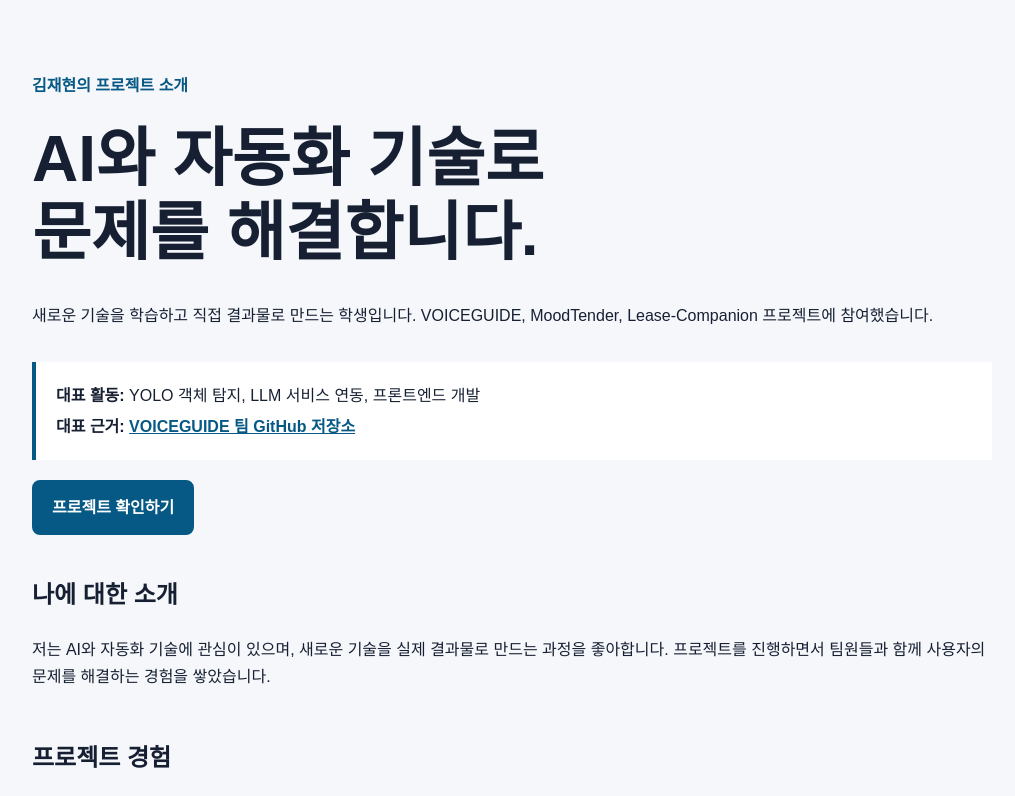
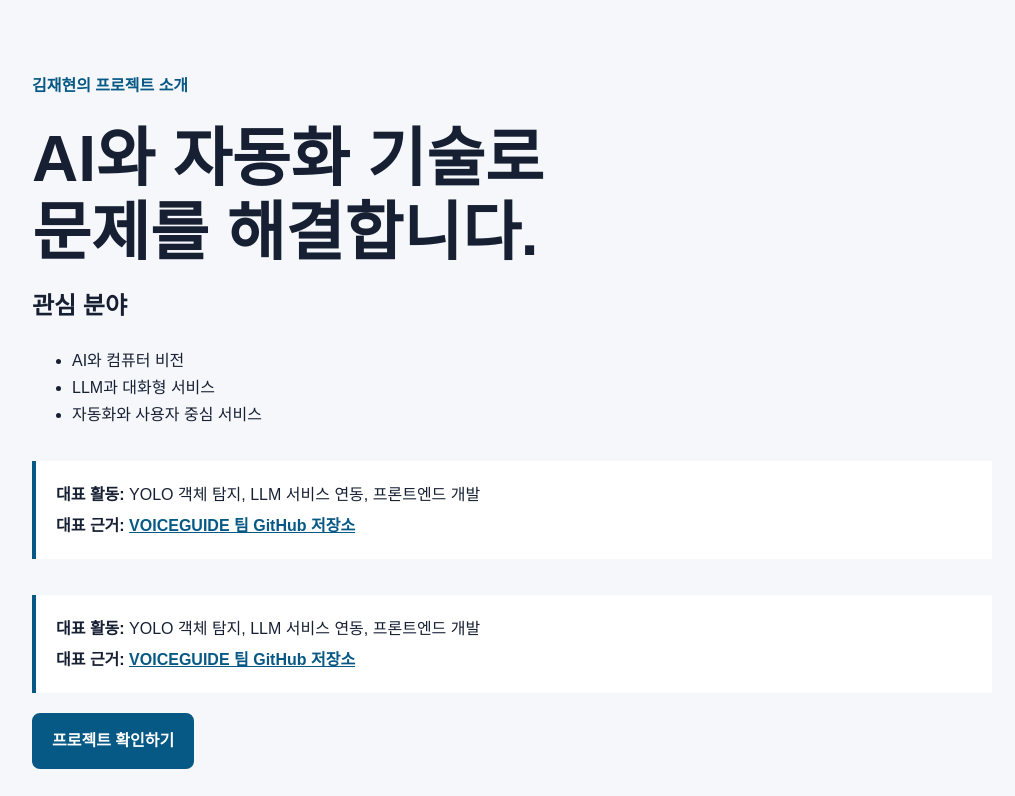
Before and after one commit to jaehyun7849/about-me, a plain HTML site: page index.html in a window 1280 px wide. Shown: the top 796 px of the page, without its empty margins (128-1143 px from the left). Drawn offline with Linux system fonts and the light colour scheme.

Commit message:
Update index.html

```diff
--- a/index.html
+++ b/index.html
@@ -16,10 +16,33 @@
 
     <h1>AI와 자동화 기술로<br>문제를 해결합니다.</h1>
 
-    <p>
-      새로운 기술을 학습하고 직접 결과물로 만드는 학생입니다.
-      VOICEGUIDE, MoodTender, Lease-Companion 프로젝트에 참여했습니다.
-    </p>
+<div class="interests">
+  <h2>관심 분야</h2>
+
+  <ul class="interest-list">
+    <li>AI와 컴퓨터 비전</li>
+    <li>LLM과 대화형 서비스</li>
+    <li>자동화와 사용자 중심 서비스</li>
+  </ul>
+</div>
+
+<div class="hero-summary">
+  <p>
+    <strong>대표 활동:</strong>
+    YOLO 객체 탐지, LLM 서비스 연동, 프론트엔드 개발
+  </p>
+
+  <p>
+    <strong>대표 근거:</strong>
+    <a
+      href="https://github.com/coding-jhj/VoiceGuide"
+      target="_blank"
+      rel="noopener noreferrer"
+    >
+      VOICEGUIDE 팀 GitHub 저장소
+    </a>
+  </p>
+</div>
 <div class="hero-summary">
   <p>
     <strong>대표 활동:</strong>
```
